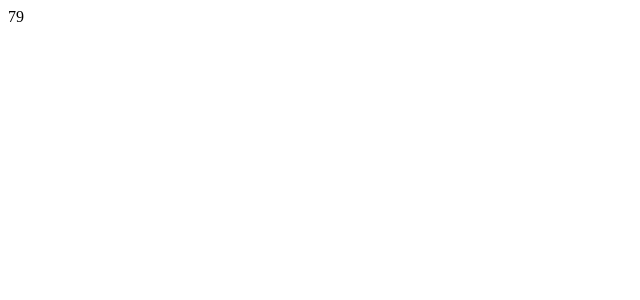
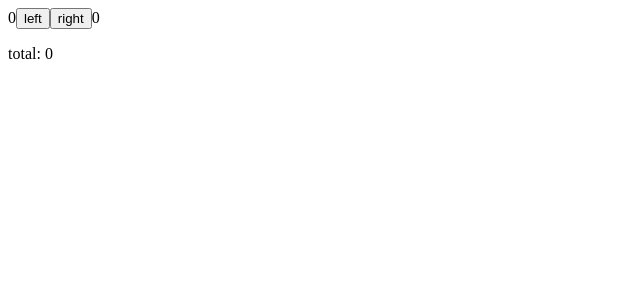
Before and after one commit to caikesn/Full-Stack-Open, a React (Vite) app in the folder part1/course info/course-info-app/: page / in a window 1280 px wide. Shown: the top 300 px of the page, without its empty margins (0-640 px from the left). Built offline with nearby package versions, Linux system fonts and the light colour scheme.

Commit message:
asynchronous

```diff
--- a/part1/course info/course-info-app/src/App.jsx
+++ b/part1/course info/course-info-app/src/App.jsx
@@ -4,6 +4,8 @@
 //     <h1>{props.course.name}</h1>
 //   )
 // }
+
+import { useState } from "react"
 
 // // part section
 // const Part = (props) => {
@@ -94,17 +96,79 @@
 
 
 
-import { useState } from 'react'
+// import { useState } from 'react'
+
+// const Display = ({counter}) => <div>{counter}</div>
+
+// const Button = ({ onClick, text}) => <button onClick={onClick}>{text}</button>
+
+// const App = () => {
+//   const [counter, setCounter] = useState(0)
+
+//   console.log('rendering with counter value', counter)
+
+//   const increaseByOne = () => {
+
+//     console.log('increasing, value before', counter)
+//     setCounter(counter + 1)
+//   }
+
+//   const decreaseByOne = () => {
+
+//     console.log('decreasing, value before', counter)
+//     setCounter(counter - 1)
+//   }
+
+//   const setToZero = () => {
+
+//     console.log('resetting to zero, value before', counter)
+//     setCounter(0)
+//   }
+
+//   return (
+//     <div>
+//       <Display counter={counter} />
+//       <Button onClick={increaseByOne} text="plus" />
+//       <Button onClick={setToZero} text="zero" />
+//       <Button onClick={decreaseByOne} text="minus" />
+//     </div>
+//   )
+// }
+// export default App
+
 const App = () => {
-  const [counter, setCounter] = useState(0)
 
-  setTimeout(
-    () => setCounter(counter + 1),
-    100
-  )
+  const [left, setLeft] = useState(0)
+  const [right, setRight] = useState(0)
+  const [allClicks, setAll] = useState([])
+  const [total, setTotal] = useState(0)
+
+
+  const handleLeftClick = () => {
+    setAll(allClicks.concat('L'))
+    const updatedLeft = left + 1
+    setLeft(updatedLeft)
+    setTotal(updatedLeft + right)
+  }
+
+  const handleRightClick = () => {
+    setAll(allClicks.concat('R'))
+    const updatedRight = right + 1
+    setRight(updatedRight)
+    setTotal(updatedRight + left)
+  }
 
   return (
-    <div> {counter} </div>
+    <div>
+      {left}
+      <button onClick={handleLeftClick}>left</button>
+      <button onClick={handleRightClick}>right</button>
+      {right}
+      <p>{allClicks.join(' ')}</p>
+      <p>total: {total}</p>
+    </div>
   )
 }
+
+
 export default App
```
